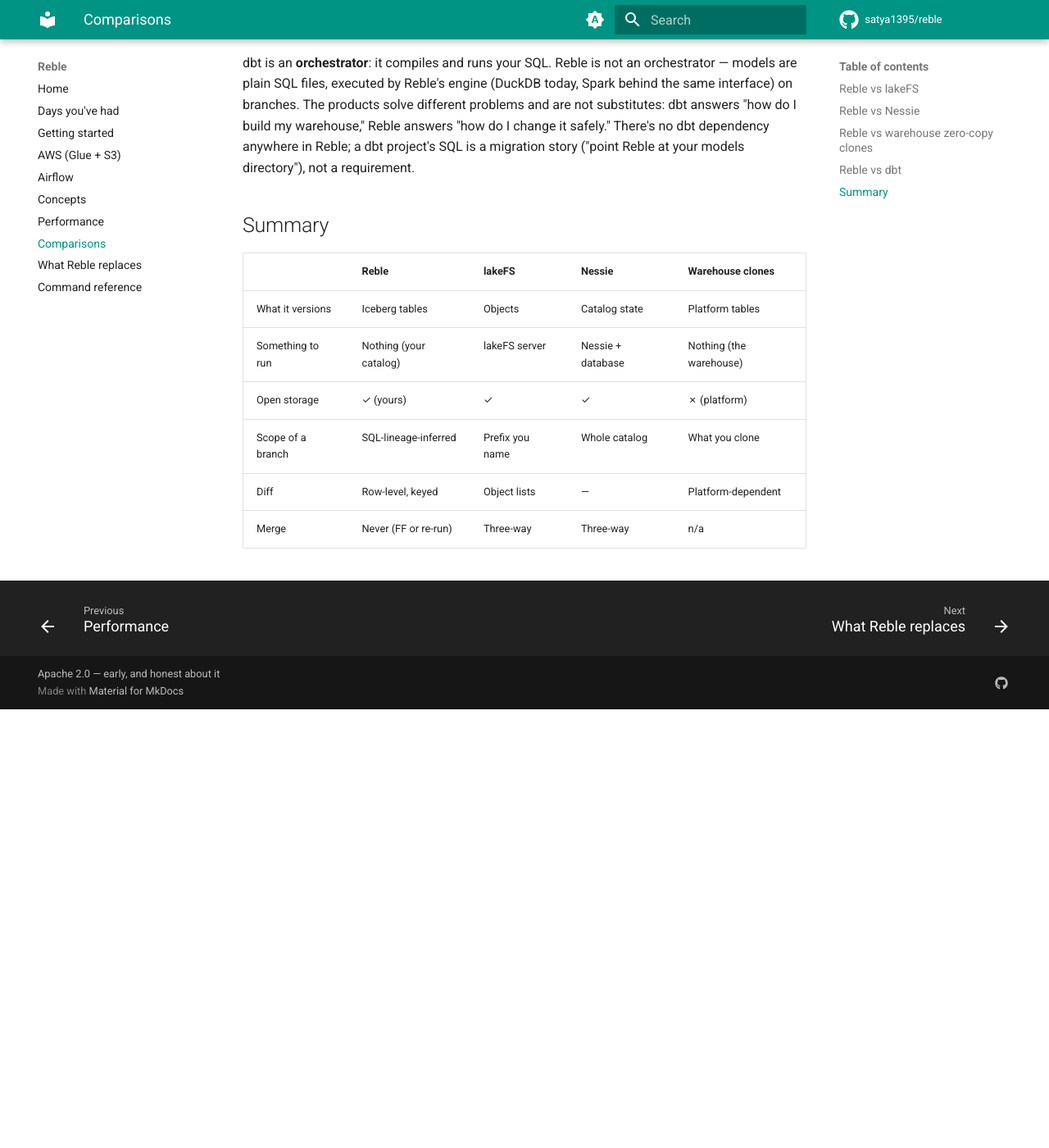
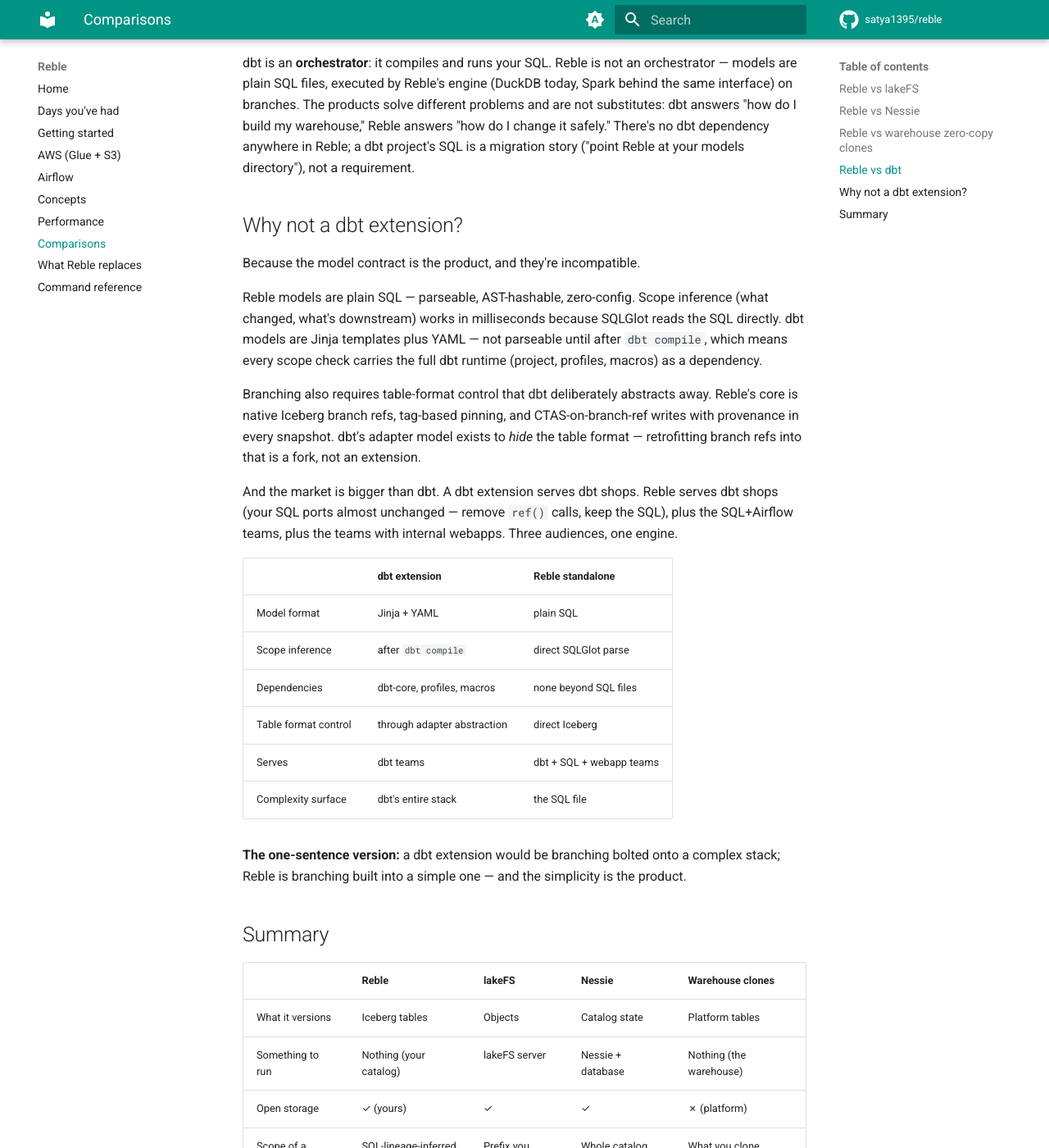
Before and after one commit to satya1395/reble, an MkDocs documentation site: the page built from docs/comparisons.md, in a window 1280 px wide and 1400 px high, scrolled down 1270 px. Shown: the whole window at 82% size. Built offline with MkDocs 1.6.1 and Material for MkDocs 9.7.7, drawn with Linux system fonts in a browser that asks for light colours; comment, search, counter and statistics services are not loaded; before the commit the page ends 2135 px from its top, so only the background shows below that.

Commit message:
comparisons: why not a dbt extension — the model contract is the product
Plain SQL vs Jinja+YAML; direct parse vs compile-then-parse; three
audiences vs one; the simplicity is the product.

```diff
--- a/docs/comparisons.md
+++ b/docs/comparisons.md
@@ -58,6 +58,40 @@
 dbt dependency anywhere in Reble; a dbt project's SQL is a migration story
 ("point Reble at your models directory"), not a requirement.
 
+## Why not a dbt extension?
+
+Because the model contract is the product, and they're incompatible.
+
+Reble models are plain SQL — parseable, AST-hashable, zero-config. Scope
+inference (what changed, what's downstream) works in milliseconds because
+SQLGlot reads the SQL directly. dbt models are Jinja templates plus YAML —
+not parseable until after `dbt compile`, which means every scope check
+carries the full dbt runtime (project, profiles, macros) as a dependency.
+
+Branching also requires table-format control that dbt deliberately
+abstracts away. Reble's core is native Iceberg branch refs, tag-based
+pinning, and CTAS-on-branch-ref writes with provenance in every snapshot.
+dbt's adapter model exists to *hide* the table format — retrofitting
+branch refs into that is a fork, not an extension.
+
+And the market is bigger than dbt. A dbt extension serves dbt shops.
+Reble serves dbt shops (your SQL ports almost unchanged — remove `ref()`
+calls, keep the SQL), plus the SQL+Airflow teams, plus the teams with
+internal webapps. Three audiences, one engine.
+
+| | dbt extension | Reble standalone |
+| --- | --- | --- |
+| Model format | Jinja + YAML | plain SQL |
+| Scope inference | after `dbt compile` | direct SQLGlot parse |
+| Dependencies | dbt-core, profiles, macros | none beyond SQL files |
+| Table format control | through adapter abstraction | direct Iceberg |
+| Serves | dbt teams | dbt + SQL + webapp teams |
+| Complexity surface | dbt's entire stack | the SQL file |
+
+**The one-sentence version:** a dbt extension would be branching bolted
+onto a complex stack; Reble is branching built into a simple one — and
+the simplicity is the product.
+
 ## Summary
 
 | | Reble | lakeFS | Nessie | Warehouse clones |
```
